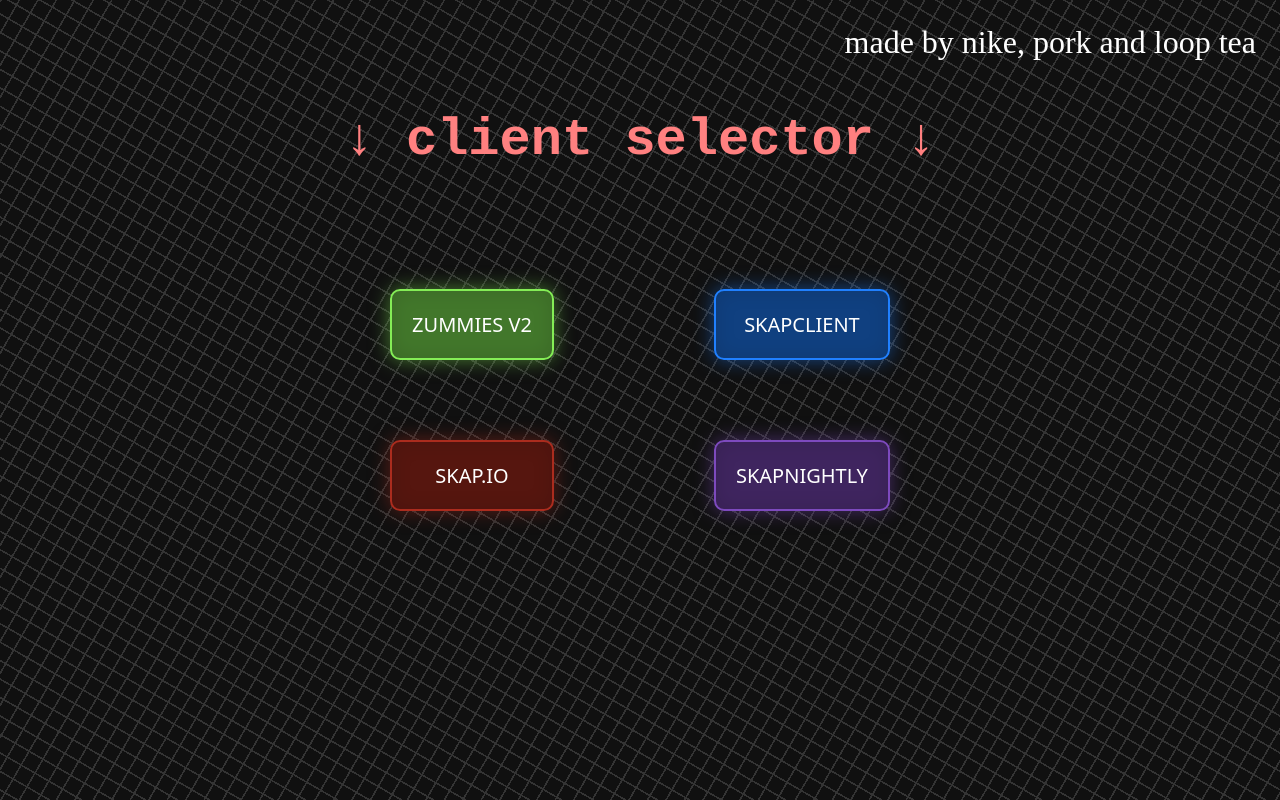
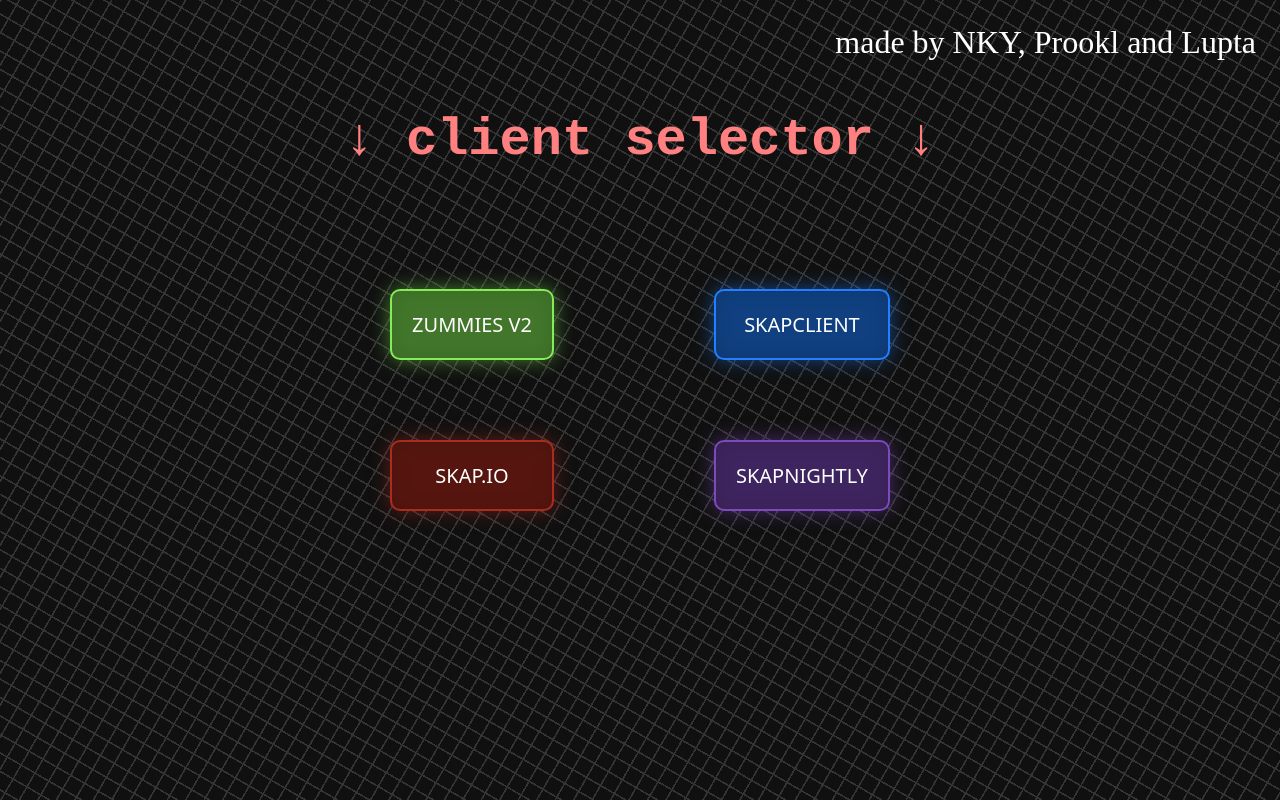
Before and after one commit to Prookle/SkapHub, a plain HTML site: page index.html in a window 1280 px wide. Drawn offline with Linux system fonts and the light colour scheme.

Commit message:
Update index.html

```diff
--- a/index.html
+++ b/index.html
@@ -9,10 +9,10 @@
 	<body>
 		<div class="background"></div>
 		<span class="credits">made by
-			nike, <!-- this guy is show -->
-			pork <!-- this guy is haram -->
+			NKY, <!-- this guy is cool -->
+			Prookl <!-- this guy is cool -->
 			and
-			loop tea <!-- this guy cool -->
+			Lupta <!-- this guy cool -->
 		</span>
 		<h1 class="title">&downarrow; client selector &downarrow;</h1>
 		<div class="links">
```
